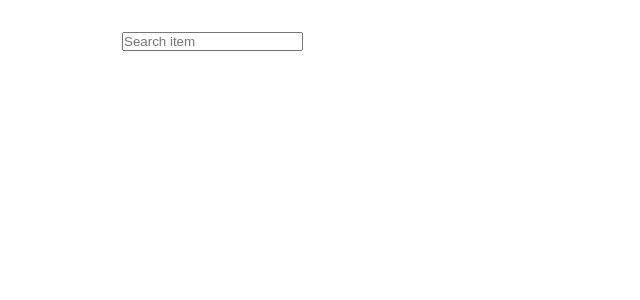
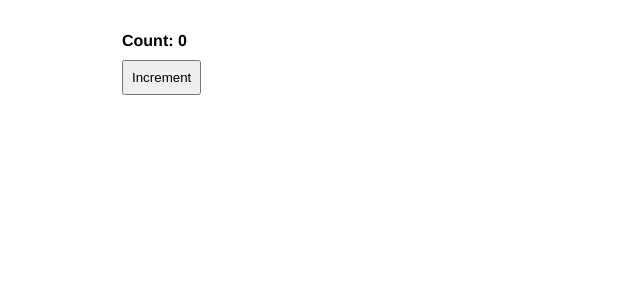
Before and after one commit to shahrukh-naik/react-hooks, a React (Vite) app: page / in a window 1280 px wide. Shown: the top 300 px of the page, without its empty margins (0-640 px from the left). Built offline with nearby package versions, Linux system fonts and the light colour scheme.

Commit message:
added usesync store

```diff
--- a/src/App.jsx
+++ b/src/App.jsx
@@ -8,6 +8,7 @@ import UseLayoutEffect from './hooks/use-layout-effect/UseLayoutEffect'
 import UseReducer from './hooks/use-reducer/UseReducer'
 import UseReference from './hooks/use-reference/UseReference'
 import UseState from './hooks/use-state/UseState'
+import UseSyncStore from './hooks/use-sync-store/UseSyncStore'
 import UseTransition from './hooks/use-transition/UseTransition'
 
 function App() {
@@ -23,7 +24,8 @@ function App() {
       {/* <UseImperative/> */}
       {/* <UseLayoutEffect/> */}
       {/* <UseIdHook/> */}
-      <UseTransition />
+      {/* <UseTransition /> */}
+      <UseSyncStore/>
     </div>
     </>
   )
--- /dev/null
+++ b/src/hooks/use-sync-store/UseSyncStore.jsx
@@ -0,0 +1,27 @@
+import React, { useSyncExternalStore } from 'react'
+import { store } from "./store";
+
+const UseSyncStore = () => {
+        const count = useSyncExternalStore(
+            store.subscribe,
+            store.getSnapshot
+        );
+    return (
+        <div>
+            <p>Count: {count}</p>
+            <button onClick={store.increment}>Increment</button>
+        </div>
+    )
+}
+//main use
+//Sharing data between multiple components without props
+//Connecting to:
+//custom global stores
+//libraries (like Redux internally uses similar logic)
+//browser APIs (like localStorage, online/offline status)
+
+// getSnapshot → returns current value
+// subscribe → tells React when to re-render
+// useSyncExternalStore → connects React to your external store
+
+export default UseSyncStore
--- /dev/null
+++ b/src/hooks/use-sync-store/store.js
@@ -0,0 +1,19 @@
+// store.js
+let count = 0;
+let listeners = [];
+
+export const store = {
+  getSnapshot: () => count,
+
+  subscribe: (listener) => {
+    listeners.push(listener);
+    return () => {
+      listeners = listeners.filter(l => l !== listener);
+    };
+  },
+
+  increment: () => {
+    count++;
+    listeners.forEach(l => l());
+  }
+};
```
